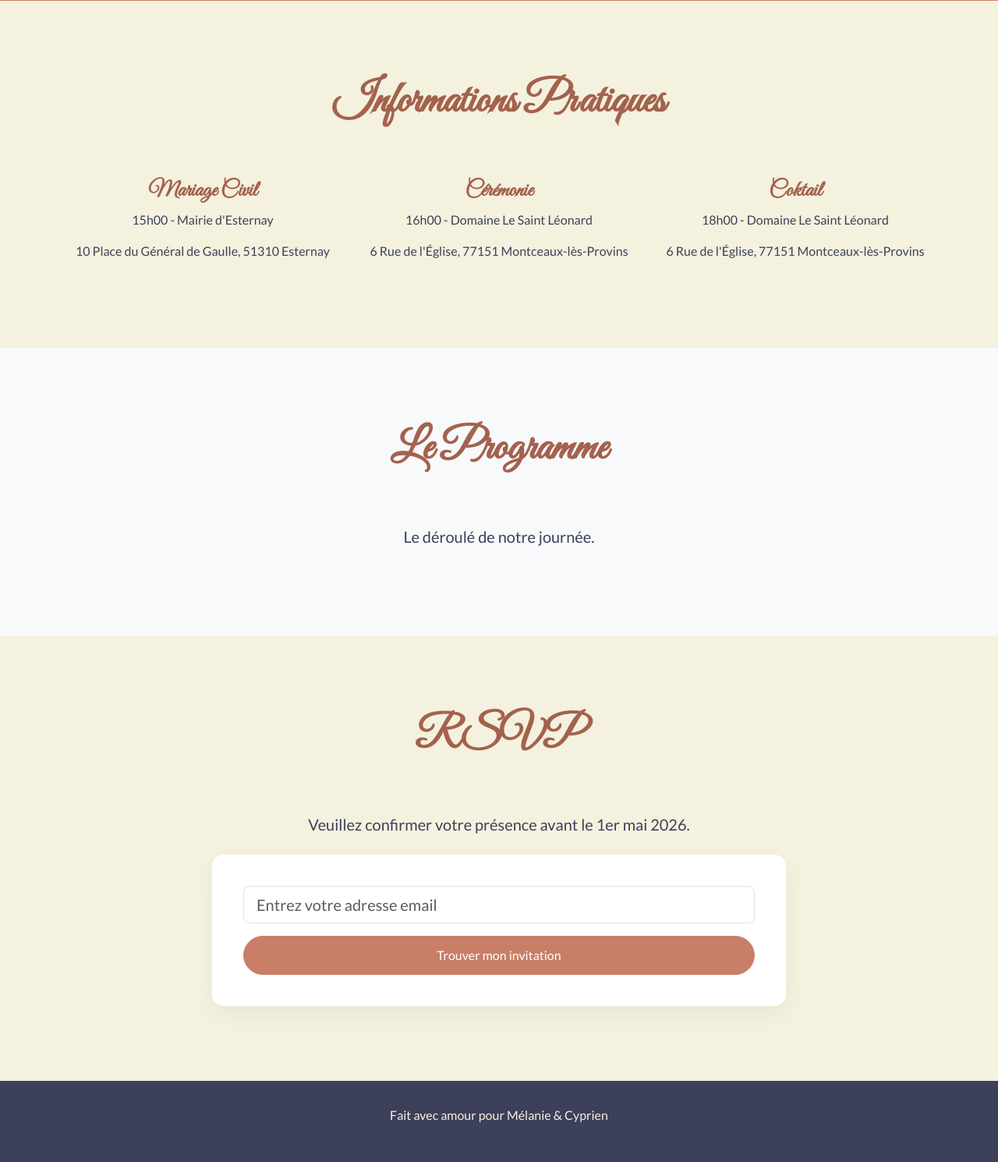
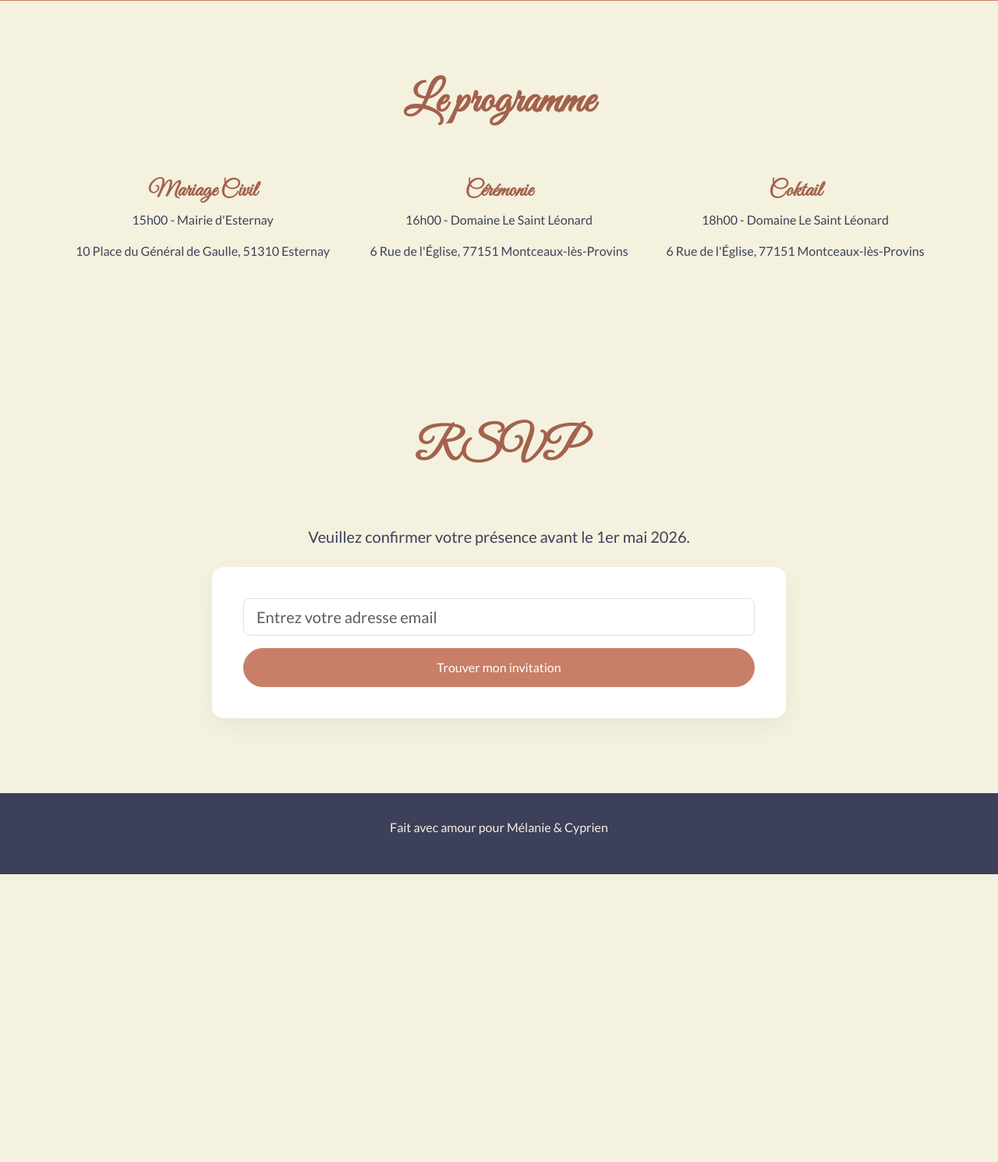
Before and after one commit to cypriengilbert/wedding-website, a PHP site: page / in a window 1280 px wide. Shown: the part 709-2199 px from the top of the page at 78% size. After the commit the page ends 1830 px from the top, so only its background shows below. Run offline with PHP 8.4, Linux system fonts and the light colour scheme.

Commit message:
Edit index.php via Editor

```diff
--- a/index.php
+++ b/index.php
@@ -129,7 +129,7 @@ if ($guest) {
         <!-- Info Section -->
         <section id="info" class="section">
             <div class="container">
-                <h2 class="section-title">Informations Pratiques</h2>
+                <h2 class="section-title">Le programme</h2>
                 <div class="row text-center">
                     <div class="col-md-4">
                         <h3>Mariage Civil</h3>
@@ -151,13 +151,7 @@ if ($guest) {
         </section>
 
         <!-- Programme Section -->
-        <section id="programme" class="section bg-light">
-            <div class="container">
-                <h2 class="section-title">Le Programme</h2>
-                <p class="text-center lead">Le déroulé de notre journée.</p>
-                <!-- Placeholder for programme details -->
-            </div>
-        </section>
+
 
         <!-- RSVP Section -->
         <section id="rsvp" class="section">
```
